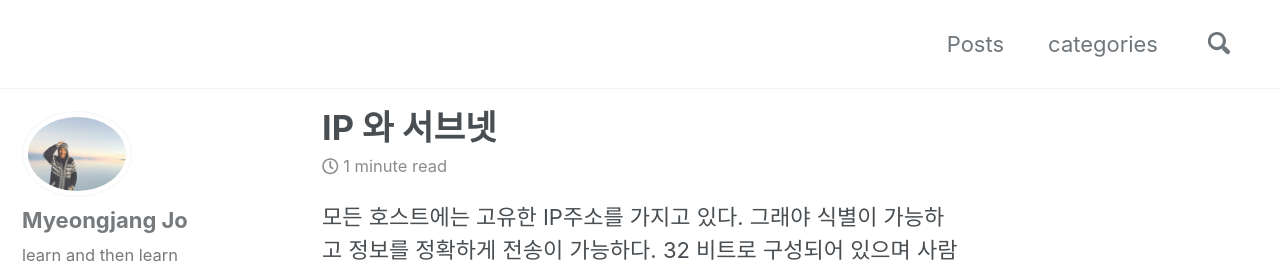
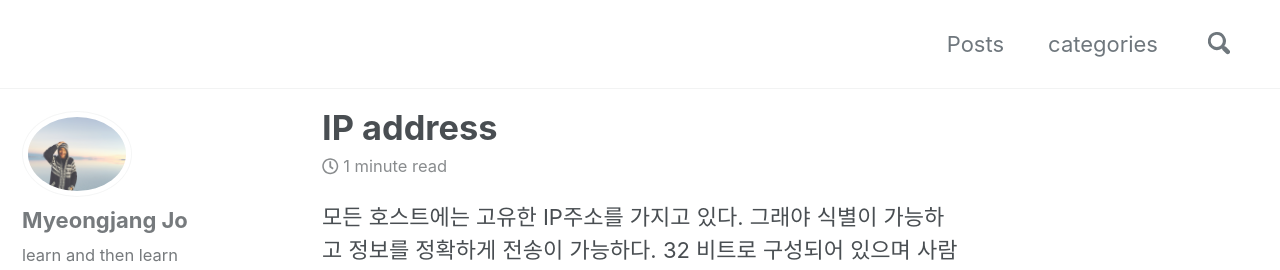
Before and after one commit to josephmjjo/josephmjjo.github.io, a Jekyll site: the page built from _posts/2019-12-20-서브넷.md, in a window 1280 px wide and 900 px high. Shown: the top 270 px of the window. Built offline with Jekyll 4.4.1, drawn with Linux system fonts in a browser that asks for light colours; cached includes are drawn as plain includes; nearby versions of some CDN libraries.

Commit message:
add about IP

```diff
--- a/_posts/2019-12-20-서브넷.md
+++ b/_posts/2019-12-20-서브넷.md
@@ -1,5 +1,5 @@
 ---
-title:  "IP 와 서브넷"
+title:  "IP address"
 search: true
 categories:
   - Network
```
